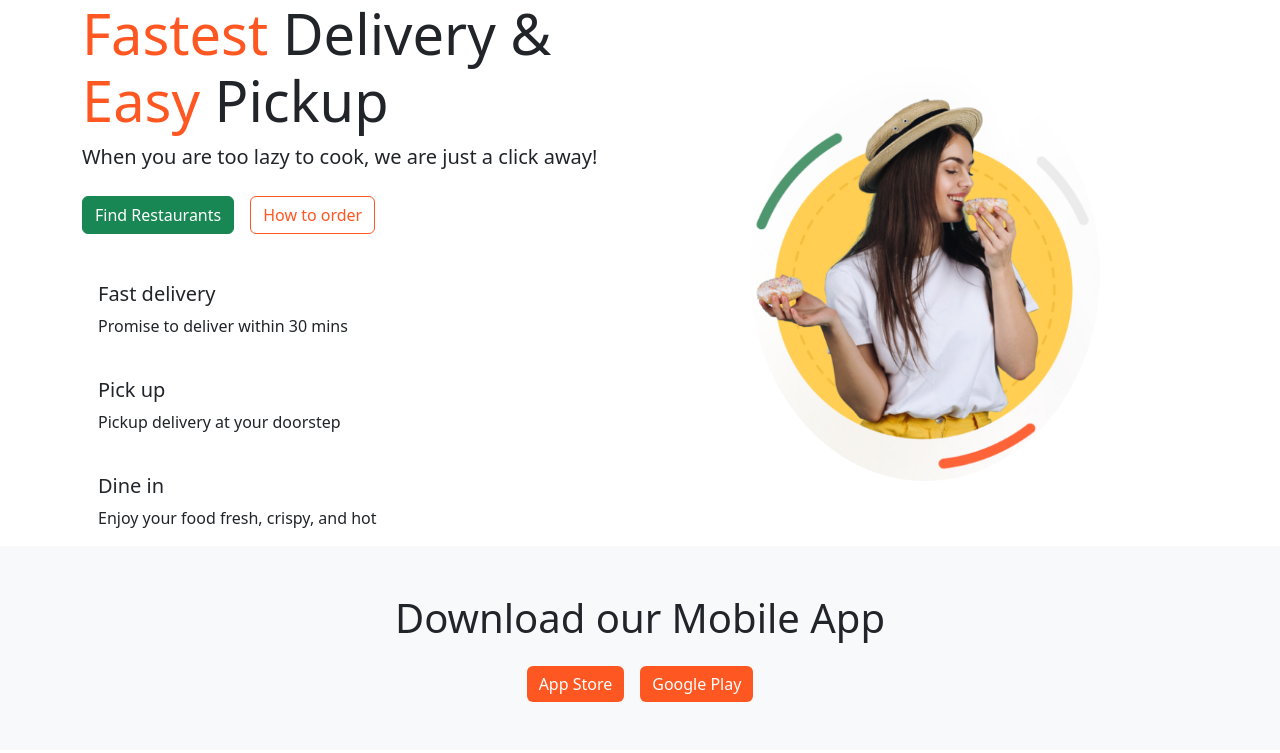
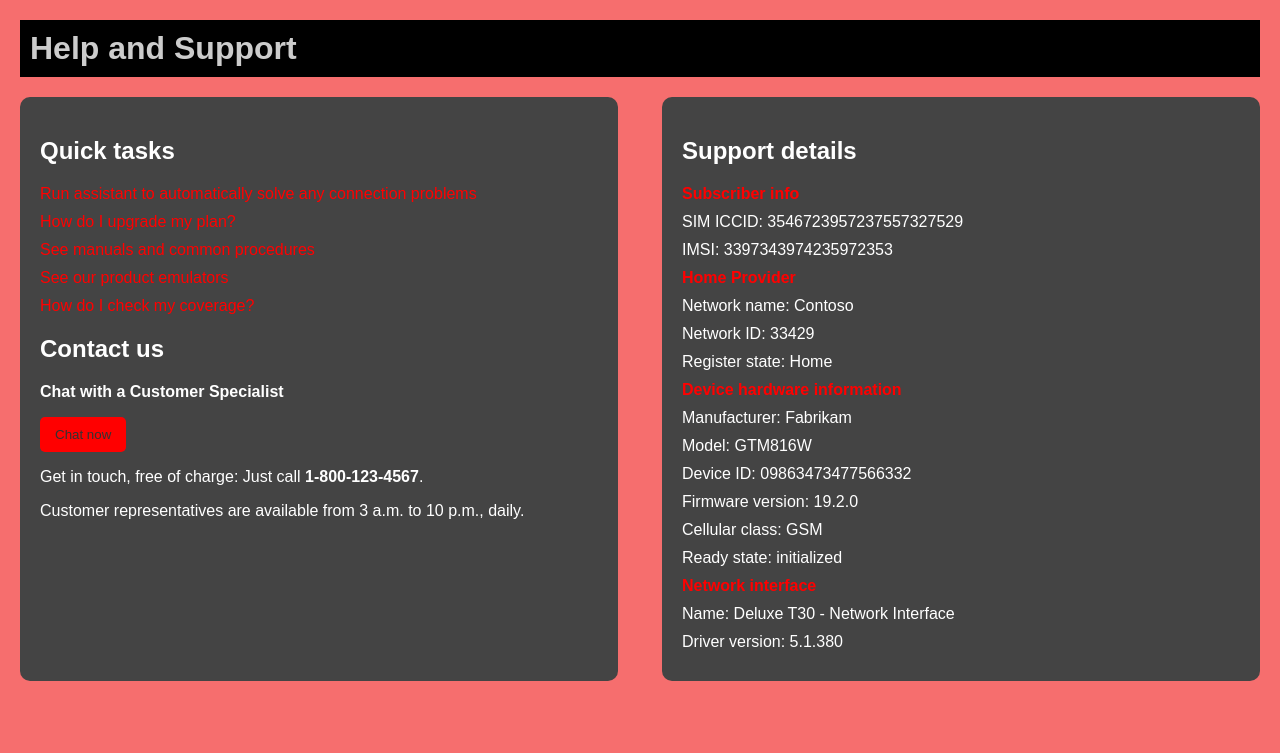
Before and after one commit to khushiGulati16/Eval-1, a plain HTML site: page More information.html in a window 1280 px wide. Drawn offline with nearby package versions, Linux system fonts and the light colour scheme.

Commit message:
completed

```diff
--- a/More information.css
+++ b/More information.css
@@ -1,32 +1,128 @@
-.body{
-     background-color: aqua;
-}
-.text-highlight {
-    color: #ff5722;
+body {
+    font-family: Arial, sans-serif;
+    background-color:rgb(246, 110, 110);
+    color: #fff;
+    margin: 0;
+    padding: 0;
 }
 
-img.rounded-circle {
-    border-radius: 50%;
-    width: 100%;
-    max-width: 350px;
+.container {
+    display: flex;
+    flex-direction: column;
+    padding: 20px;
 }
 
-.app-section h2 {
-    font-size: 2.5rem;
-    margin-bottom: 1rem;
+.header {
+    background-color:black;
+    padding: 10px;
 }
 
-.btn-primary {
-    background-color: #ff5722;
-    border: none;
+.header h1 {
+    margin: 0;
+    color: #ccc;
 }
 
-.btn-outline-secondary {
-    color: #ff5722;
-    border-color: #ff5722;
+.content {
+    display: flex;
+    justify-content: space-between;
+    margin-top: 20px;
 }
 
-.btn-outline-secondary:hover {
-    background-color: #ff5722;
-    color: white;
+.left-panel, .right-panel {
+    background-color: #444;
+    padding: 20px;
+    border-radius: 10px;
+    width: 45%;
 }
+
+.left-panel ul {
+    list-style-type: none;
+    padding: 0;
+}
+
+.left-panel ul li {
+    margin: 10px 0;
+}
+
+.left-panel ul li a {
+    color: red;
+    text-decoration: none;
+}
+
+.left-panel button {
+    background-color: red;
+    border: none;
+    padding: 10px 15px;
+    color: #333;
+    border-radius: 5px;
+    cursor: pointer;
+}
+
+.left-panel button:hover {
+    background-color: red;
+}
+
+.right-panel p {
+    margin: 10px 0;
+}
+
+.right-panel strong {
+    color: red;
+}
+nav.navbar.navbar-expand-lg.navbar-light.bg-light {
+    background: #fff !important;
+    border-bottom: 1px solid #ddd;
+    margin: 0px auto;
+    width: 100%;
+    padding: 20px 0;
+    Z-INDEX: 1;
+}
+nav.navbar.navbar-expand-lg.navbar-light.bg-light img {
+    margin-right: 15px;
+}
+nav.navbar.navbar-expand-lg.navbar-light.bg-light strong {
+    color: #fd0301;
+}
+ul.navbar-nav.ms-auto li a:hover {
+    color: #fd0301 !important;
+}
+ul.navbar-nav.ms-auto li a.nav-link.active {
+    color: #fd0301 !important;
+}
+ul.navbar-nav.ms-auto li a {
+    font-size: 16px;
+    color: #000 !important;
+    font-weight: 500;
+	 font-family: 'Poppins', sans-serif;
+}
+nav.navbar.navbar-expand-lg.navbar-light.bg-light li.nav-item:last-child {
+    background: #FD0301;
+    padding: 4px 30px;
+    margin-left: 20px;
+    color: #fff !important;
+	border-radius:6px;
+}
+nav.navbar.navbar-expand-lg.navbar-light.bg-light li.nav-item:last-child:hover {
+    background: #000;
+    transition: 0.3s;
+}
+nav.navbar.navbar-expand-lg.navbar-light.bg-light li.nav-item:last-child a {
+    color: #fff !important;
+    text-transform: capitalize;
+    font-weight: 700;
+}
+ul.navbar-nav.ms-auto li {
+    padding: 0 7px;
+    text-transform: uppercase;
+}
+ul.navbar-nav.ms-auto li {
+    text-transform: capitalize;
+}
+
+nav.navbar.navbar-expand-lg.navbar-light.bg-light {
+    border-top: 5px solid #fd0301;
+    padding: 35px 0;
+}
+nav.navbar.navbar-expand-lg.navbar-light.bg-light strong {
+    font-size: 28px;
+}
--- a/More information.html
+++ b/More information.html
@@ -3,61 +3,58 @@
 <head>
     <meta charset="UTF-8">
     <meta name="viewport" content="width=device-width, initial-scale=1.0">
-    <title>Delivery & Pickup Service</title>
-    <link href="https://cdn.jsdelivr.net/npm/bootstrap@5.3.0/dist/css/bootstrap.min.css" rel="stylesheet">
+    <title>Help and Support</title>
     <link rel="stylesheet" href="More information.css">
 </head>
 <body>
+
     <div class="container">
-        <div class="row align-items-center">
-            <div class="col-md-6">
-                <h1 class="display-4"><span class="text-highlight">Fastest</span> Delivery & <br><span class="text-highlight">Easy</span> Pickup</h1>
-                <p class="lead">When you are too lazy to cook, we are just a click away!</p>
-                <div class="d-flex align-items-center mt-4">
-                    <button class="btn btn-success me-3">Find Restaurants</button>
-                    <button class="btn btn-outline-secondary">How to order</button>
-                </div>
-                <div class="mt-5">
-                    <div class="d-flex align-items-start">
-                        <i class="bi bi-bicycle fs-2 text-primary me-3"></i>
-                        <div>
-                            <h5>Fast delivery</h5>
-                            <p>Promise to deliver within 30 mins</p>
-                        </div>
-                    </div>
-                    <div class="d-flex align-items-start mt-4">
-                        <i class="bi bi-box-seam fs-2 text-primary me-3"></i>
-                        <div>
-                            <h5>Pick up</h5>
-                            <p>Pickup delivery at your doorstep</p>
-                        </div>
-                    </div>
-                    <div class="d-flex align-items-start mt-4">
-                        <i class="bi bi-person fs-2 text-primary me-3"></i>
-                        <div>
-                            <h5>Dine in</h5>
-                            <p>Enjoy your food fresh, crispy, and hot</p>
-                        </div>
-                    </div>
-                </div>
+        <div class="header">
+            <h1>Help and Support</h1>
+        </div>
+
+        <div class="content">
+            <div class="left-panel">
+                <h2>Quick tasks</h2>
+                <ul>
+                    <li><a href="#">Run assistant to automatically solve any connection problems</a></li>
+                    <li><a href="#">How do I upgrade my plan?</a></li>
+                    <li><a href="#">See manuals and common procedures</a></li>
+                    <li><a href="#">See our product emulators</a></li>
+                    <li><a href="#">How do I check my coverage?</a></li>
+                </ul>
+
+                <h2>Contact us</h2>
+                <p><strong>Chat with a Customer Specialist</strong></p>
+                <button>Chat now</button>
+                <p>Get in touch, free of charge: Just call <strong>1-800-123-4567</strong>.</p>
+                <p>Customer representatives are available from 3 a.m. to 10 p.m., daily.</p>
             </div>
-            <div class="col-md-6 text-center">
-                <img src="girl eating.png" alt="Girl eating" class="img-fluid rounded-circle">
+
+            <div class="right-panel">
+                <h2>Support details</h2>
+                <p><strong>Subscriber info</strong></p>
+                <p>SIM ICCID: 3546723957237557327529</p>
+                <p>IMSI: 3397343974235972353</p>
+
+                <p><strong>Home Provider</strong></p>
+                <p>Network name: Contoso</p>
+                <p>Network ID: 33429</p>
+                <p>Register state: Home</p>
+
+                <p><strong>Device hardware information</strong></p>
+                <p>Manufacturer: Fabrikam</p>
+                <p>Model: GTM816W</p>
+                <p>Device ID: 09863473477566332</p>
+                <p>Firmware version: 19.2.0</p>
+                <p>Cellular class: GSM</p>
+                <p>Ready state: initialized</p>
+
+                <p><strong>Network interface</strong></p>
+                <p>Name: Deluxe T30 - Network Interface</p>
+                <p>Driver version: 5.1.380</p>
             </div>
         </div>
     </div>
-
-    <div class="app-section bg-light py-5">
-        <div class="container text-center">
-            <h2>Download our Mobile App</h2>
-            <div class="d-flex justify-content-center mt-4">
-                <a href="#" class="btn btn-primary mx-2"><i class="bi bi-apple"></i> App Store</a>
-                <a href="#" class="btn btn-primary mx-2"><i class="bi bi-google-play"></i> Google Play</a>
-            </div>
-        </div>
-    </div>
-
-
-
 </body>
 </html>
```
